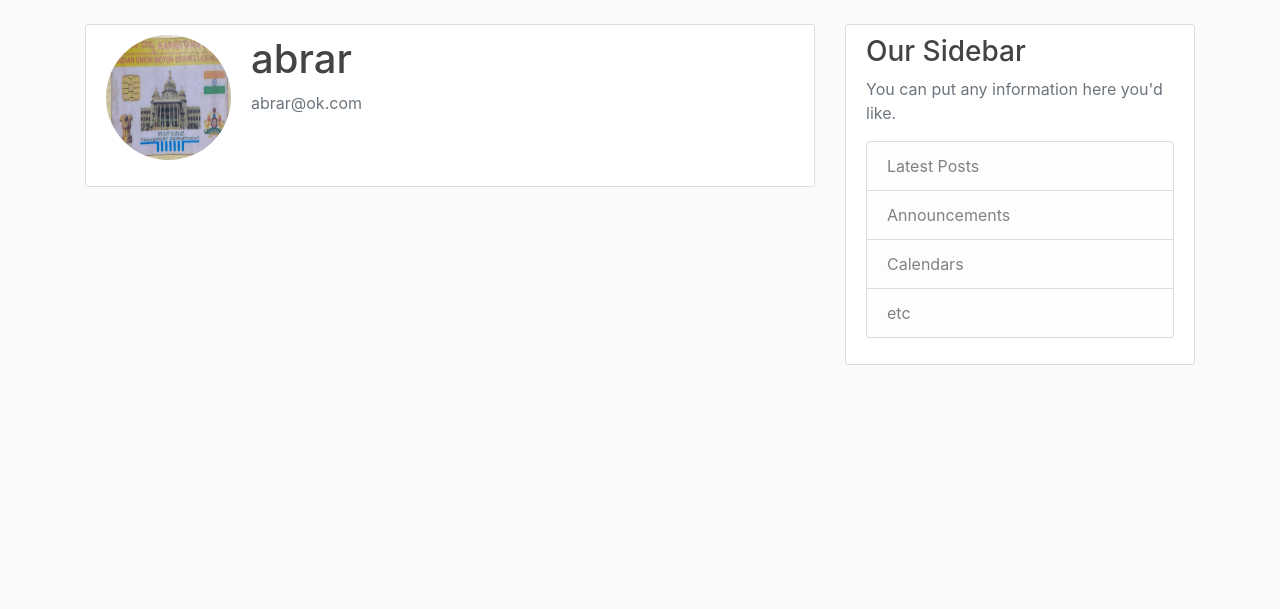
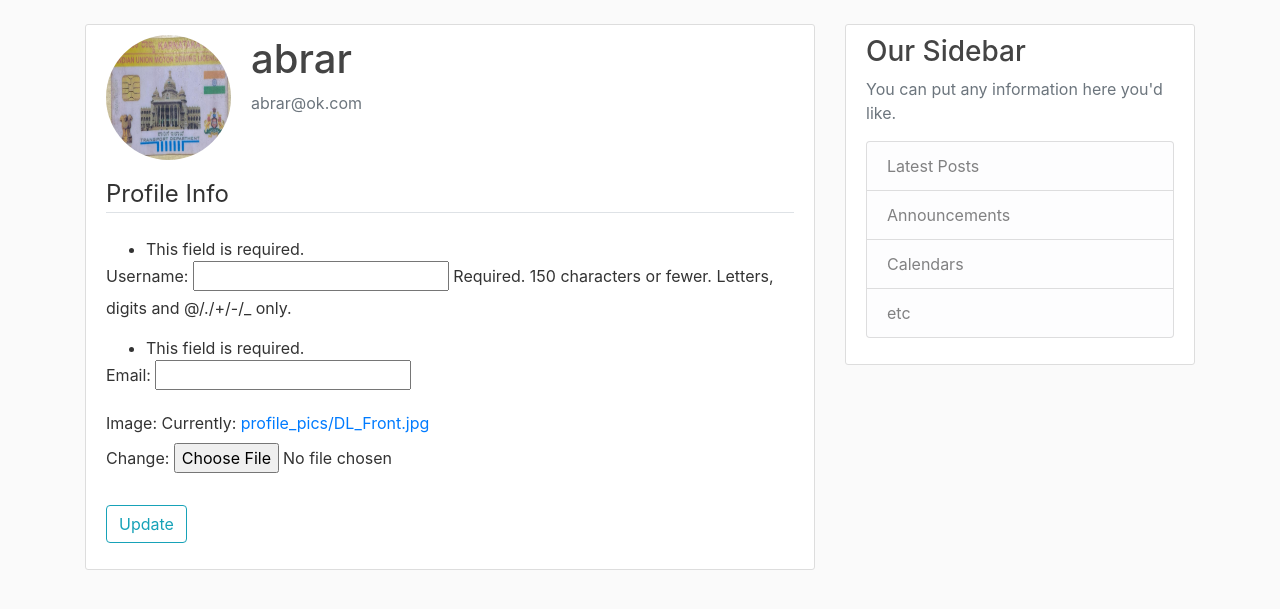
Before and after one commit to syedabrarali/coreyschafer_webapp_tutorial, a Django app: page /profile/ in a window 1280 px wide. Shown: the part 56-665 px from the top of the page. Run offline with Django 4.2, Linux system fonts and the light colour scheme; a user stored in the database is signed in; data comes from the database, SQL or seed files in the repository; both versions use the stored data as it was after the commit.

Commit message:
added profile and user update functionality and added profile picture to posts

```diff
--- a/blog/templates/blog/home.html
+++ b/blog/templates/blog/home.html
@@ -2,6 +2,8 @@
 {% block content %}
     {% for post in posts %}
         <article class="media content-section">
+            <img class="rounded-circle article-img" src="{{ post.author.profile.image.url }}"> <!-- post model is linked to
+                User on author and then User model is linked to Profile model-->
             <div class="media-body">
                 <div class="article-metadata">
                     <a class="mr-2" href="#">{{ post.author }}</a>
--- a/users/forms.py
+++ b/users/forms.py
@@ -1,6 +1,7 @@
 from django import forms
 from django.contrib.auth.models import User
 from django.contrib.auth.forms import UserCreationForm
+from .models import Profile
 
 class UserRegisterForm(UserCreationForm):
     email = forms.EmailField()
@@ -8,3 +9,16 @@
     class Meta:
         model = User
         fields = ["username", "email", "password1", "password2"]
+
+
+class UserUpdateForm(forms.ModelForm):
+    email = forms.EmailField()
+
+    class Meta:
+        model = User
+        fields = ["username", "email"]
+
+class ProfileUpdateForm(forms.ModelForm):
+    class Meta:
+        model = Profile
+        fields = ['image']
--- a/users/models.py
+++ b/users/models.py
@@ -1,5 +1,6 @@
 from django.db import models
 from django.contrib.auth.models import User
+from PIL import Image
 
 class Profile(models.Model):
     user = models.OneToOneField(User, on_delete=models.CASCADE)
@@ -7,3 +8,14 @@
 
     def __str__(self):
         return f'{self.user.username} Profile'
+
+    def save(self): #changing the way the save method works
+        super().save()
+
+        #resizing the image uploaded
+        img = Image.open(self.image.path)
+
+        if img.height > 300 or img.width > 300:
+            output_size = (300, 300)
+            img.thumbnail(output_size)
+            img.save(self.image.path)
--- a/users/templates/users/profile.html
+++ b/users/templates/users/profile.html
@@ -9,6 +9,16 @@
           <p class="text-secondary">{{ user.email }}</p>
         </div>
       </div>
-      <!-- FORM HERE -->
+      <form method="POST" enctype="multipart/form-data">
+        {% csrf_token %}
+        <fieldset class="form-group">
+            <legend class="border-bottom mb-4">Profile Info</legend>
+            {{ u_form.as_p }}
+            {{ p_form.as_p }}
+        </fieldset>
+        <div class="form-group">
+            <button class="btn btn-outline-info" type="submit">Update</button>
+        </div>
+    </form>
     </div>
 {% endblock content %}
--- a/users/views.py
+++ b/users/views.py
@@ -1,7 +1,8 @@
 from django.shortcuts import render, redirect
 from django.contrib.auth.decorators import login_required
 from django.contrib import messages
-from .forms import UserRegisterForm
+from .forms import UserRegisterForm, UserUpdateForm, ProfileUpdateForm
+
 
 def register(request):
      if request.method == 'POST':
@@ -20,4 +21,22 @@
 
 @login_required #this makes sure that a user is logged in to view the profile view
 def profile(request):
-     return render(request, 'users/profile.html')
+     if request.method == "POST":
+          u_form = UserUpdateForm(request.POST, instance=request.user)
+          p_form = ProfileUpdateForm(request.POST, request.FILES, instance=request.user.profile)
+     # above request.FILES is to get the image file which the user will upload and request.POST
+     # is whatever the user submtis, the instance arguments shows us the current info saved in those fields by
+     # invoking the models
+          if u_form.is_valid() and p_form.is_valid():
+               u_form.save()
+               p_form.save()
+               messages.success(request, 'Your account has been updated')
+               return redirect('profile')
+     else:
+          u_form = UserUpdateForm(request.POST, instance=request.user)
+          p_form = ProfileUpdateForm(request.POST, request.FILES, instance=request.user.profile)
+     context = {
+          'u_form': u_form,
+          'p_form': p_form
+     }
+     return render(request, 'users/profile.html', context)
```
Also changed, not shown: db.sqlite3, media/profile_pics/DL_Front.jpg (added).
